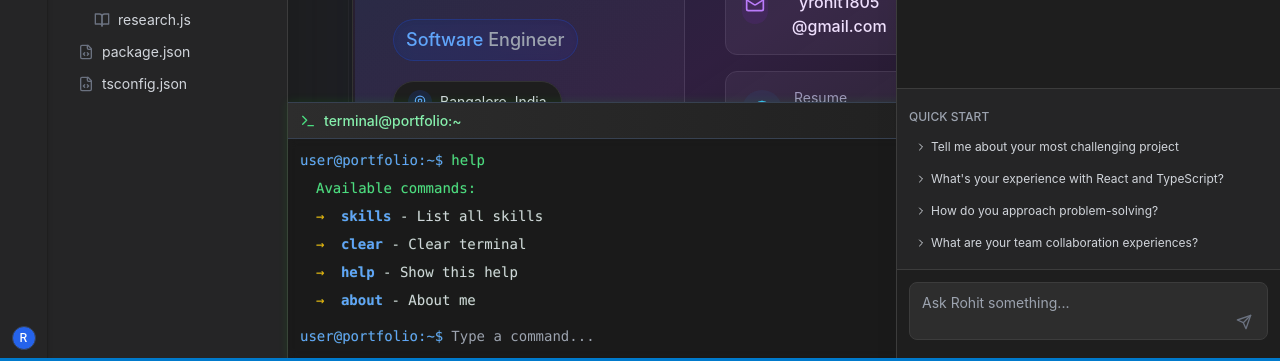
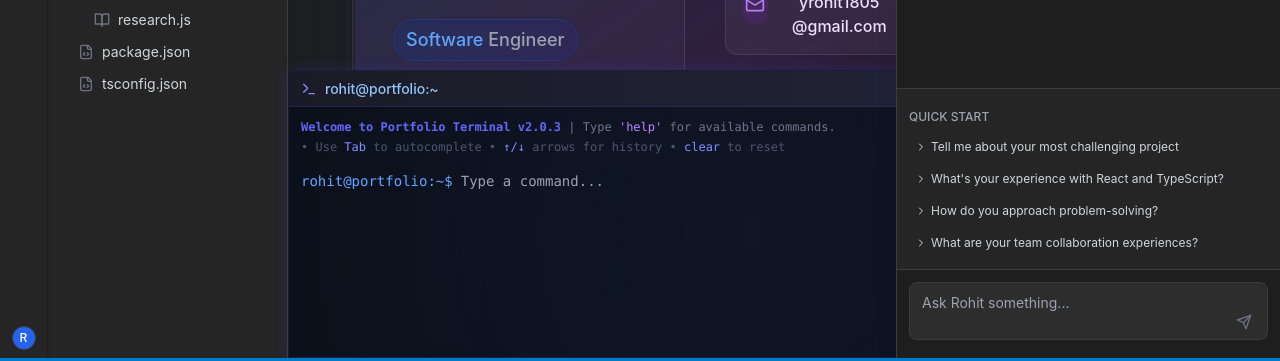
Before and after one commit to Rohit-Yadav-47/VS-Code-Portfolio, a React (Vite) app: page / in a window 1280 px wide. Shown: the part 418-779 px from the top of the page. Built offline with nearby package versions, Linux system fonts and the light colour scheme.

Commit message:
updated terminal

```diff
--- a/src/App.tsx
+++ b/src/App.tsx
@@ -21,7 +21,7 @@ import AchievementsSection from './components/content/AchievementsSection';
 import ResearchSection from './components/content/ResearchSection';
 import TerminalSection from './components/content/TerminalSection';
 import Notification from './components/ui/Notification';
-import Minimap from './components/ui/Copilot';
+import Copilot from './components/ui/Copilot';
 
 // Data imports
 import {
@@ -298,19 +298,23 @@ function App() {
                   )}
                 </div>
               </div>
+
             </div>
+                    {/* Terminal Section - only show on desktop */}
+        {!isMobile && (
+          <TerminalSection />
+        )}
           </div>
 
           {/* Minimap overlay - only show on desktop */}
           {showMinimap && !isMobile && (
-            <Minimap />
+            <Copilot />
           )}
+                  {/* Terminal Section - only show on desktop */}
+
         </div>
 
-        {/* Terminal Section - only show on desktop */}
-        {!isMobile && (
-          <TerminalSection />
-        )}
+
       </div>
 
       {/* Status Bar - adjust z-index to be above terminal and scaled for mobile */}
--- a/src/components/content/TerminalSection.tsx
+++ b/src/components/content/TerminalSection.tsx
@@ -1,6 +1,38 @@
 import React, { useState, useEffect, useRef } from 'react';
-import { Terminal, ClipboardCopy, Check, X, Maximize2, Minimize2, RefreshCw } from 'lucide-react';
-import { skillsData } from '../../data';
+import { Terminal, ClipboardCopy, Check, Maximize2, Minimize2, RefreshCw, Github, Linkedin, Mail, Cpu } from 'lucide-react';
+
+// Essential resume data
+const resumeData = {
+  personal: {
+    name: "Rohit Yadav",
+    role: "Software Engineer",
+    location: "Bangalore, India"
+  },
+  experience: [
+    {
+      company: "AMADEUS",
+      position: "Software Development Engineer Intern",
+      highlight: "Developed browser extension with LLM pipeline, improving feedback processing by 65%"
+    },
+    {
+      company: "TECHCURATORS",
+      position: "Technical Project Associate Intern",
+      highlight: "Built RAG framework with 85% improved retrieval accuracy serving 200+ daily users"
+    }
+  ],
+  projects: [
+    "Smart Wheelchair: Multimodal accessibility system with TensorFlow & React",
+    "Event Hub: Microservice architecture with sub-50ms RAG query latency"
+  ],
+  achievements: [
+    "IEEEXtreme: Top 20 nationally from 17,000+ participants",
+    "Hackathon Wins: Led teams to 10+ top finishes"
+  ],
+  skills: {
+    "Core": ["Python", "React", "AWS", "TensorFlow", "FastAPI"],
+    "Advanced": ["RAG", "LLM", "Kubernetes", "CI/CD"]
+  }
+};
 
 const TerminalSection: React.FC = () => {
   const [isMinimized, setIsMinimized] = useState(false);
@@ -11,7 +43,9 @@ const TerminalSection: React.FC = () => {
   const [cursorVisible, setCursorVisible] = useState(true);
   const [output, setOutput] = useState<JSX.Element | null>(null);
   const [isLoading, setIsLoading] = useState(false);
-  const [availableCommands] = useState(['help', 'skills', 'clear', 'cls', 'about']);
+  const [availableCommands] = useState([
+    'help', 'skills', 'exp', 'projects', 'achievements', 'clear', 'about', 'neofetch'
+  ]);
 
   const inputRef = useRef<HTMLInputElement>(null);
   const terminalRef = useRef<HTMLDivElement>(null);
@@ -53,13 +87,13 @@ const TerminalSection: React.FC = () => {
     }
   }, [commandHistory, output]);
 
-  // Initialize with help command
+  // Initialize with neofetch command
   useEffect(() => {
-    processCommand('help');
+    processCommand('neofetch');
   }, []);
 
   const copyToClipboard = () => {
-    const textToCopy = Object.entries(skillsData)
+    const textToCopy = Object.entries(resumeData.skills)
       .map(([category, skills]) => `${category}: ${skills.join(', ')}`)
       .join('\n');
 
@@ -80,54 +114,138 @@ const TerminalSection: React.FC = () => {
         return;
       }
 
-      if (command.trim().toLowerCase() === 'skills --list' || command.trim().toLowerCase() === 'skills' || command.trim().toLowerCase() === 'ls skills') {
+      // Skill command
+      if (command.trim().toLowerCase() === 'skills') {
         setOutput(
           <div className="ml-4 mt-2 space-y-1 text-gray-300 animate-fadeIn">
-            {Object.entries(skillsData).map(([category, skills], index) => (
+            {Object.entries(resumeData.skills).map(([category, skills], index) => (
               <p key={index} className="group flex items-start hover:text-white transition-colors">
-                <span className="text-yellow-500 mr-2 group-hover:text-yellow-300 transition-colors">→</span>
+                <span className="text-yellow-500 mr-2 group-hover:text-yellow-300 transition-colors">$</span>
                 <span className="font-medium text-blue-400">{category}:</span>
-                <span className="ml-1 text-blue-300">{skills.join(', ')}</span>
+                <span className="ml-1 text-blue-300">{Array.isArray(skills) ? skills.join(', ') : skills}</span>
               </p>
             ))}
           </div>
         );
-      } else if (command.trim().toLowerCase() === 'help') {
+      }
+
+      // Experience command
+      else if (command.trim().toLowerCase() === 'exp' || command.trim().toLowerCase() === 'experience') {
+        setOutput(
+          <div className="ml-4 mt-2 space-y-3 text-gray-300 animate-fadeIn">
+            {resumeData.experience.map((exp, index) => (
+              <div key={index} className="group hover:bg-gray-800 hover:bg-opacity-40 p-1 rounded transition-colors">
+                <p className="font-medium text-blue-400">{exp.company} <span className="text-green-400">| {exp.position}</span></p>
+                <p className="text-amber-300 text-sm mt-1">{exp.highlight}</p>
+              </div>
+            ))}
+          </div>
+        );
+      }
+
+      // Projects command
+      else if (command.trim().toLowerCase() === 'projects') {
         setOutput(
           <div className="ml-4 mt-2 space-y-2 text-gray-300 animate-fadeIn">
-            <p className="text-green-400 font-medium mb-1">Available commands:</p>
-            <p><span className="text-yellow-500 mr-2">→</span> <span className="text-blue-400 font-semibold">skills</span> - List all skills</p>
-            <p><span className="text-yellow-500 mr-2">→</span> <span className="text-blue-400 font-semibold">clear</span> - Clear terminal</p>
-            <p><span className="text-yellow-500 mr-2">→</span> <span className="text-blue-400 font-semibold">help</span> - Show this help</p>
-            <p><span className="text-yellow-500 mr-2">→</span> <span className="text-blue-400 font-semibold">about</span> - About me</p>
+            {resumeData.projects.map((project, index) => (
+              <p key={index} className="group flex items-start hover:bg-gray-800 hover:bg-opacity-40 p-1 rounded transition-colors">
+                <span className="text-yellow-500 mr-2 group-hover:text-yellow-300 transition-colors">►</span>
+                <span className="text-blue-300">{project}</span>
+              </p>
+            ))}
           </div>
         );
-      } else if (command.trim().toLowerCase() === 'about') {
+      }
+
+      // Achievements command
+      else if (command.trim().toLowerCase() === 'achievements') {
+        setOutput(
+          <div className="ml-4 mt-2 space-y-2 text-gray-300 animate-fadeIn">
+            {resumeData.achievements.map((achievement, index) => (
+              <p key={index} className="group flex items-start hover:bg-gray-800 hover:bg-opacity-40 p-1 rounded transition-colors">
+                <span className="text-yellow-500 mr-2 group-hover:text-yellow-300 transition-colors">★</span>
+                <span className="text-blue-300">{achievement}</span>
+              </p>
+            ))}
+          </div>
+        );
+      }
+
+      // Help command
+      else if (command.trim().toLowerCase() === 'help') {
+        setOutput(
+          <div className="ml-4 mt-2 space-y-2 text-gray-300 animate-fadeIn">
+            <p className="text-purple-400 font-medium mb-1">Available commands:</p>
+            <p><span className="text-amber-500 mr-2">$</span> <span className="text-blue-400 font-semibold">neofetch</span> - Display system info</p>
+            <p><span className="text-amber-500 mr-2">$</span> <span className="text-blue-400 font-semibold">skills</span> - List technical skills</p>
+            <p><span className="text-amber-500 mr-2">$</span> <span className="text-blue-400 font-semibold">exp</span> - Show work experience</p>
+            <p><span className="text-amber-500 mr-2">$</span> <span className="text-blue-400 font-semibold">projects</span> - View projects</p>
+            <p><span className="text-amber-500 mr-2">$</span> <span className="text-blue-400 font-semibold">achievements</span> - Display achievements</p>
+            <p><span className="text-amber-500 mr-2">$</span> <span className="text-blue-400 font-semibold">about</span> - About me</p>
+            <p><span className="text-amber-500 mr-2">$</span> <span className="text-blue-400 font-semibold">clear</span> - Clear terminal</p>
+          </div>
+        );
+      }
+
+      // About command
+      else if (command.trim().toLowerCase() === 'about') {
         setOutput(
           <div className="ml-4 mt-2 space-y-1 text-gray-300 animate-fadeIn">
-            <p><span className="text-green-400 font-semibold">Name:</span> Rohit Yadav</p>
-            <p><span className="text-green-400 font-semibold">Role:</span> Software Engineer</p>
-            <p><span className="text-green-400 font-semibold">Location:</span> Bangalore, India</p>
-            <p><span className="text-green-400 font-semibold">Bio:</span> Passionate developer with expertise in full-stack development.</p>
+            <p><span className="text-purple-400 font-semibold">Name:</span> {resumeData.personal.name}</p>
+            <p><span className="text-purple-400 font-semibold">Role:</span> {resumeData.personal.role}</p>
+            <p><span className="text-purple-400 font-semibold">Location:</span> {resumeData.personal.location}</p>
+            <p><span className="text-purple-400 font-semibold">Bio:</span> Full-stack engineer specialized in ML/AI solutions with a passion for building impactful systems.</p>
           </div>
         );
-      } else {
+      }
+
+      // Neofetch command (system info display)
+      else if (command.trim().toLowerCase() === 'neofetch') {
+        setOutput(
+          <div className="flex items-start mt-2 animate-fadeIn">
+            <div className="text-indigo-400 font-mono mr-6 ml-2">
+              <pre className="text-blue-500">
+{`  ____       _     _ _
+ |  _ \\ ___ | |__ (_) |_
+ | |_) / _ \\| '_ \\| | __|
+ |  _ < (_) | | | | | |_
+ |_| \\_\\___/|_| |_|_|\\__|`}
+              </pre>
+            </div>
+            <div className="flex flex-col text-gray-300 text-sm space-y-1">
+              <p><span className="text-indigo-400 mr-2">OS:</span> Portfolio v2.0.3</p>
+              <p><span className="text-purple-400 mr-2">Host:</span> {resumeData.personal.name}</p>
+              <p><span className="text-blue-400 mr-2">Kernel:</span> {resumeData.personal.role}</p>
+              <p><span className="text-indigo-400 mr-2">Uptime:</span> 3+ years in tech</p>
+              <p><span className="text-purple-400 mr-2">Packages:</span> {Object.values(resumeData.skills).flat().length} (skills)</p>
+              <p><span className="text-blue-400 mr-2">Shell:</span> TypeScript/React</p>
+              <p><span className="text-indigo-400 mr-2">Resolution:</span> Problem-solver x Full-stack developer</p>
+              <p><span className="text-purple-400 mr-2">Terminal:</span> rxterm v1.0</p>
+              <p><span className="text-blue-400 mr-2">CPU:</span> Brain @ 4.2GHz</p>
+              <p><span className="text-indigo-400 mr-2">Memory:</span> 1000+ DSA problems solved</p>
+            </div>
+          </div>
+        );
+      }
+
+      // Command not found
+      else {
         setOutput(
           <div className="animate-fadeIn">
             <p className="text-red-500">Command not found: {command}</p>
             <p className="text-gray-500 text-xs mt-1">Type 'help' to see available commands</p>
             <div className="text-xs text-red-400 mt-2 font-mono animate-pulse">
-              {Array.from({ length: 3 }).map((_, i) => (
+              {Array.from({ length: 2 }).map((_, i) => (
                 <div key={i} className="flex">
                   <span className="text-gray-600 mr-2">{i+1}</span>
-                  <span>{`${i === 0 ? 'ERROR' : i === 1 ? 'UNKNOWN_COMMAND' : 'TRY_HELP'}`}: {i === 2 ? `'${command}'` : (Math.random().toString(36).substring(2, 8))}</span>
+                  <span>{`${i === 0 ? 'ERROR' : 'UNKNOWN_COMMAND'}`}: {Math.random().toString(36).substring(2, 5)}_{command}_{Math.random().toString(36).substring(2, 5)}</span>
                 </div>
               ))}
             </div>
           </div>
         );
       }
-    }, 600);
+    }, 300);
   };
 
   const handleKeyDown = (e: React.KeyboardEvent<HTMLInputElement>) => {
@@ -167,40 +285,40 @@ const TerminalSection: React.FC = () => {
   };
 
   return (
-    <div className={`absolute bottom-6 z-10 left-72 right-0 bg-[#1a1a1a] border-t border-gray-700 transition-all duration-300 shadow-[0_0_10px_rgba(0,255,0,0.1)] ${
-      isMinimized ? 'h-9' : 'h-64'
+    <div className={`absolute bottom-6 z-10 min-w-full right-0 bg-gradient-to-r from-gray-900 to-[#0d1117] border border-indigo-900/30 rounded-md transition-all duration-300 shadow-[0_0_15px_rgba(79,70,229,0.2)] ${
+      isMinimized ? 'h-9' : 'sm:h-72 h-60'
     }`}>
       {/* Terminal Header */}
-      <div className="h-9 bg-gradient-to-r from-[#2d2d2d] to-[#1a1a1a] flex items-center justify-between px-3 border-b border-gray-700">
+      <div className="h-9 bg-gradient-to-r from-[#1a1b26] to-[#252840] flex items-center justify-between px-3 border-b border-indigo-900/50 rounded-t-md">
         <div className="flex items-center space-x-2">
-          <Terminal className="w-4 h-4 text-green-400" />
-          <span className="text-green-300 font-medium text-sm">terminal@portfolio:~</span>
+
+          <Terminal className="w-4 h-4 text-indigo-400" />
+          <span className="text-blue-300 font-medium text-sm">rohit@portfolio:~</span>
         </div>
         <div className="flex items-center space-x-3">
-          {isLoading && <RefreshCw className="w-3.5 h-3.5 text-blue-400 animate-spin" />}
+          {isLoading && <RefreshCw className="w-3.5 h-3.5 text-indigo-400 animate-spin" />}
           {!isCopied ? (
             <button
               onClick={copyToClipboard}
-              className="hover:bg-[#424243] p-1 rounded transition-colors group"
+              className="hover:bg-[#2d3748] p-1 rounded transition-colors group"
               aria-label="Copy terminal content"
             >
-              <ClipboardCopy className="w-3 h-3 text-gray-400 group-hover:text-white transition-colors" />
+              <ClipboardCopy className="w-3 h-3 text-gray-400 group-hover:text-indigo-200 transition-colors" />
             </button>
           ) : (
-            <Check className="w-4 h-4 text-green-500" />
+            <Check className="w-4 h-4 text-purple-500" />
           )}
           <button
             onClick={() => setIsMinimized(!isMinimized)}
-            className="hover:bg-[#424243] p-1 rounded transition-colors group"
+            className="hover:bg-[#2d3748] p-1 rounded transition-colors group"
             aria-label={isMinimized ? "Maximize" : "Minimize"}
           >
             {isMinimized ? (
-              <Maximize2 className="w-3 h-3 text-gray-400 group-hover:text-white transition-colors" />
+              <Maximize2 className="w-3 h-3 text-gray-400 group-hover:text-indigo-200 transition-colors" />
             ) : (
-              <Minimize2 className="w-3 h-3 text-gray-400 group-hover:text-white transition-colors" />
+              <Minimize2 className="w-3 h-3 text-gray-400 group-hover:text-indigo-200 transition-colors" />
             )}
           </button>
-
         </div>
       </div>
 
@@ -209,33 +327,25 @@ const TerminalSection: React.FC = () => {
         <div
           ref={terminalRef}
           className="h-[calc(100%-36px)] overflow-y-auto custom-scrollbar p-3 font-mono text-sm backdrop-blur-sm"
-          style={{ scrollbarWidth: 'thin', scrollbarColor: '#555 #1e1e1e', textShadow: '0 0 1px rgba(144, 238, 144, 0.3)' }}
+          style={{
+            scrollbarWidth: 'thin',
+            scrollbarColor: '#2d3748 #1a202c',
+            textShadow: '0 0 1px rgba(79, 70, 229, 0.2)',
+            backgroundImage: 'radial-gradient(circle at 50% 50%, rgba(20, 25, 50, 0.4) 0%, rgba(10, 15, 24, 0.8) 100%)'
+          }}
         >
-          <div className="mb-4 text-gray-400 text-xs">
-            <span className="text-green-500 font-semibold">Welcome to Portfolio Terminal v1.2.3</span>. Type <span className="text-yellow-400">'help'</span> for available commands.
+          <div className="mb-3 text-gray-400 text-xs">
+            <span className="text-indigo-500 font-semibold">Welcome to Portfolio Terminal v2.0.3</span><span className="text-gray-500"> | Type</span> <span className="text-purple-400">'help'</span> <span className="text-gray-500">for available commands.</span>
             <div className="text-xs text-gray-600 mt-1">
-              • Use <span className="text-blue-400">Tab</span> to autocomplete commands
-              • Use <span className="text-blue-400">Up/Down</span> arrows to navigate command history
+              • Use <span className="text-indigo-400">Tab</span> to autocomplete • <span className="text-indigo-400">↑/↓</span> arrows for history • <span className="text-indigo-400">clear</span> to reset
             </div>
-          </div>
-
-          <p className="text-green-400 flex items-center mb-2">
-            <span className="text-blue-400 mr-2">user@portfolio:~$</span> help
-          </p>
-
-          <div className="ml-4 mt-2 space-y-2 text-gray-300">
-            <p className="text-green-400 font-medium mb-1">Available commands:</p>
-            <p><span className="text-yellow-500 mr-2">→</span> <span className="text-blue-400 font-semibold">skills</span> - List all skills</p>
-            <p><span className="text-yellow-500 mr-2">→</span> <span className="text-blue-400 font-semibold">clear</span> - Clear terminal</p>
-            <p><span className="text-yellow-500 mr-2">→</span> <span className="text-blue-400 font-semibold">help</span> - Show this help</p>
-            <p><span className="text-yellow-500 mr-2">→</span> <span className="text-blue-400 font-semibold">about</span> - About me</p>
           </div>
 
           {/* Command history */}
           {commandHistory.map((cmd, index) => (
-            <div key={index} className="mt-4">
-              <p className="text-green-400 flex items-center">
-                <span className="text-blue-400 mr-2">user@portfolio:~$</span> {cmd}
+            <div key={index} className="mt-4 animate-fadeIn">
+              <p className="text-purple-400 flex items-center">
+                <span className="text-blue-400 mr-2">rohit@portfolio:~$</span> {cmd}
               </p>
               {index === commandHistory.length - 1 && output}
             </div>
@@ -243,7 +353,7 @@ const TerminalSection: React.FC = () => {
 
           {/* Interactive prompt */}
           <div className="mt-4 flex items-center group">
-            <span className="text-blue-400 mr-2">user@portfolio:~$</span>
+            <span className="text-blue-400 mr-2">rohit@portfolio:~$</span>
             <div className="flex-grow flex items-center">
               <input
                 ref={inputRef}
@@ -251,13 +361,13 @@ const TerminalSection: React.FC = () => {
                 value={terminalCommand}
                 onChange={(e) => setTerminalCommand(e.target.value)}
                 onKeyDown={handleKeyDown}
-                className="bg-transparent border-none outline-none text-green-400 flex-grow caret-transparent"
+                className="bg-transparent border-none outline-none text-purple-400 flex-grow caret-transparent"
                 placeholder="Type a command..."
                 autoComplete="off"
                 spellCheck="false"
               />
               {terminalCommand === "" && (
-                <span className={`w-2.5 h-5 bg-green-500 ${cursorVisible ? 'opacity-100' : 'opacity-0'} transition-opacity duration-100 shadow-[0_0_5px_rgba(0,255,0,0.7)]`}></span>
+                <span className={`w-2 h-5 bg-indigo-500 ${cursorVisible ? 'opacity-100' : 'opacity-0'} transition-opacity duration-100 shadow-[0_0_5px_rgba(99,102,241,0.7)]`}></span>
               )}
             </div>
           </div>
```
Also changed, not shown: src/components/content/EducationSection.tsx (+102 -27 lines).
